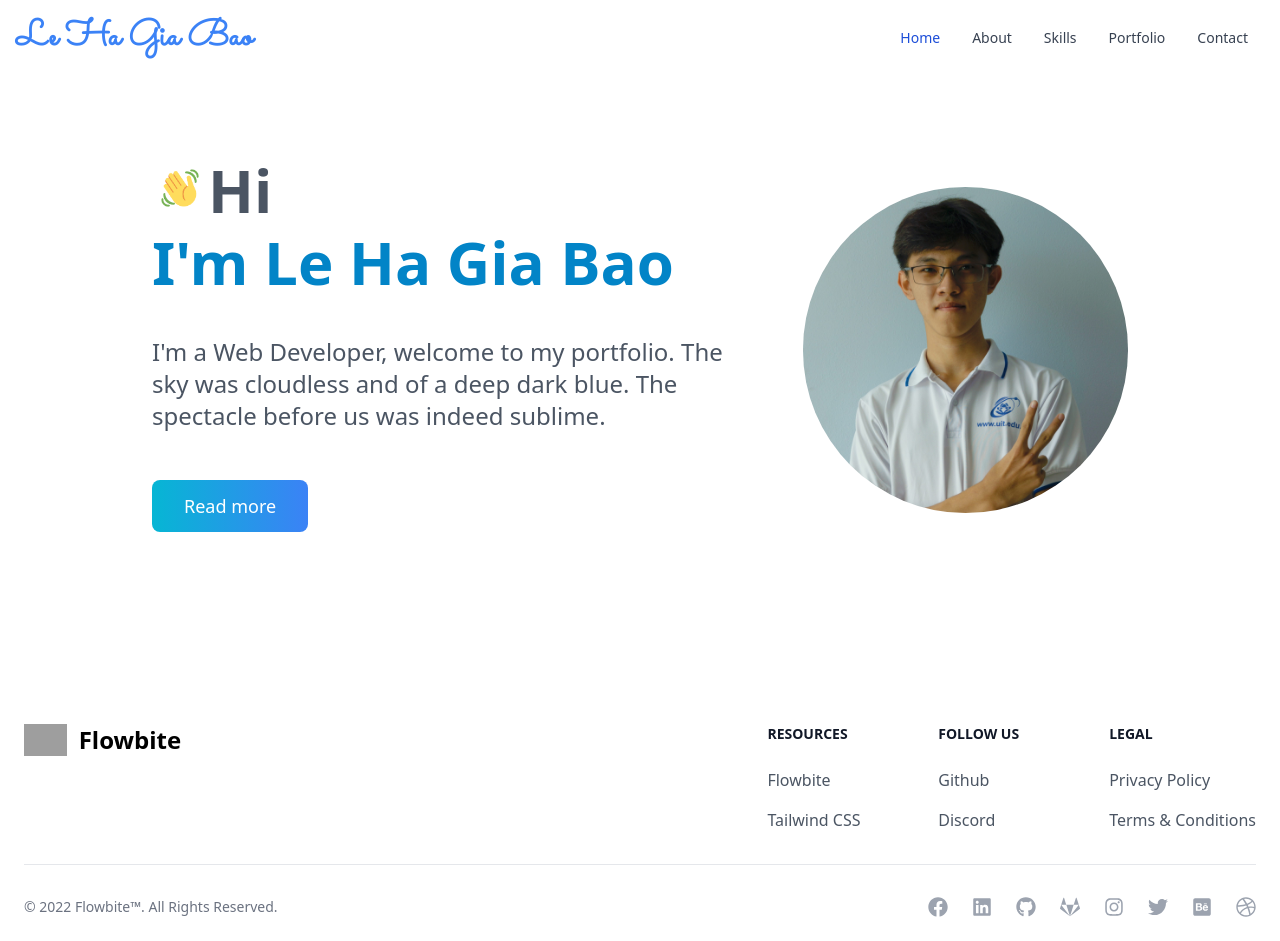
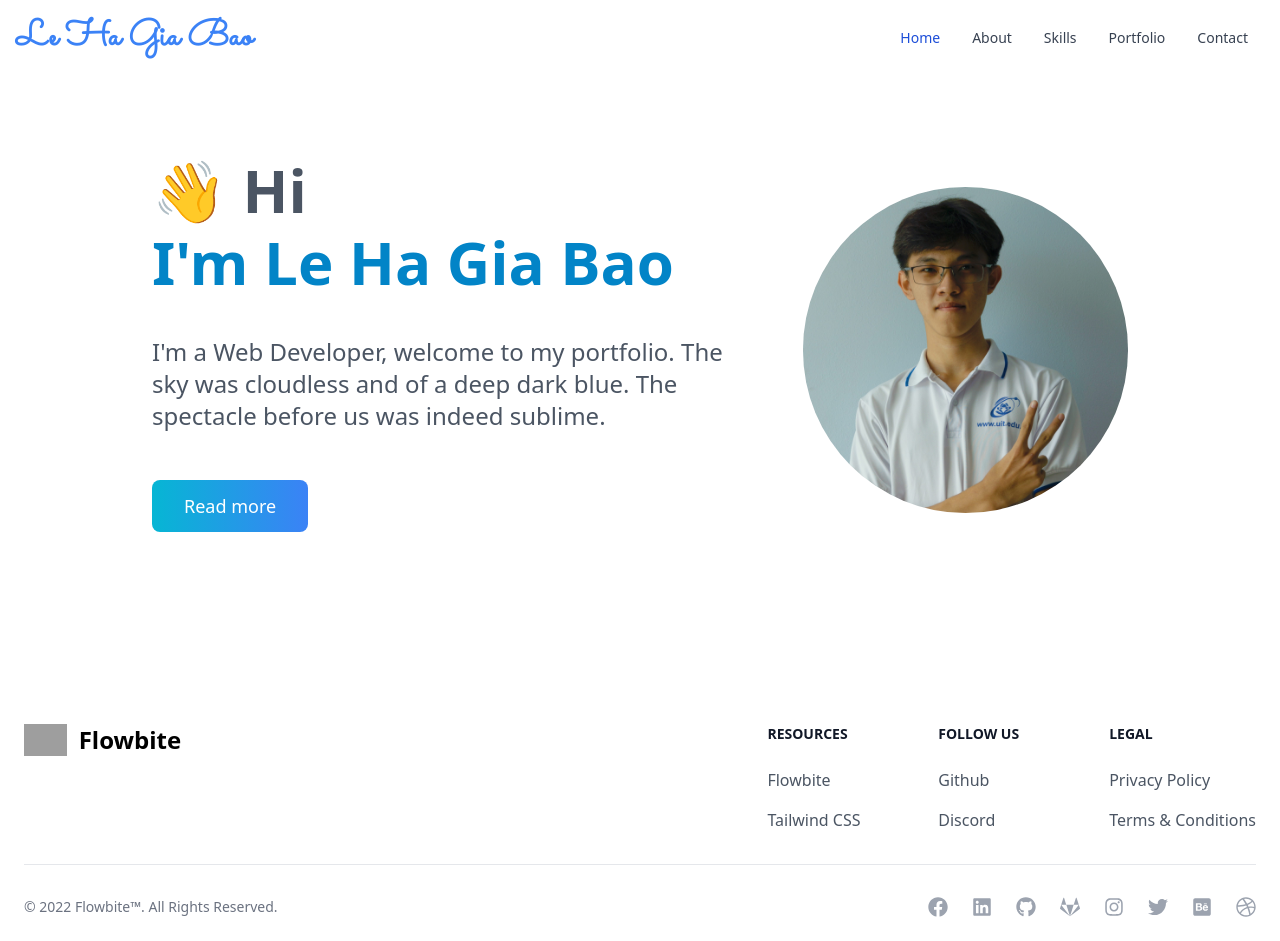
Before and after one commit to LeHaGiaBao/Portfolio, a Next.js app: page / in a window 1280 px wide. Built offline with nearby package versions, Linux system fonts and the light colour scheme; grey boxes are pictures that could not be loaded.

Commit message:
Remove hello.gif

```diff
--- a/src/containers/Banner.tsx
+++ b/src/containers/Banner.tsx
@@ -1,6 +1,5 @@
 import React from 'react';
 import Image from 'next/image';
-import Hello from '@/assets/Image/Hello.gif'
 import LeHaGiaBao from '@/assets/LeHaGiaBao/LeHaGiaBao.jpg'
 
 export default function Banner() {
@@ -12,8 +11,7 @@ export default function Banner() {
                         <div className="space-y-6 md:space-y-0 md:flex md:gap-6 lg:items-center lg:gap-12">
                             <div className="md:7/12 lg:w-8/12">
                                 <h1 className="text-5xl font-bold leading-none sm:text-6xl flex">
-                                    <Image src={Hello} alt="hello" className="w-14 h-14" />
-                                    Hi
+                                    👋 Hi
                                 </h1>
                                 <p className="text-sky-600 text-5xl font-bold leading-none sm:text-6xl mt-3">I&apos;m Le Ha Gia Bao</p>
                                 <br />
```
